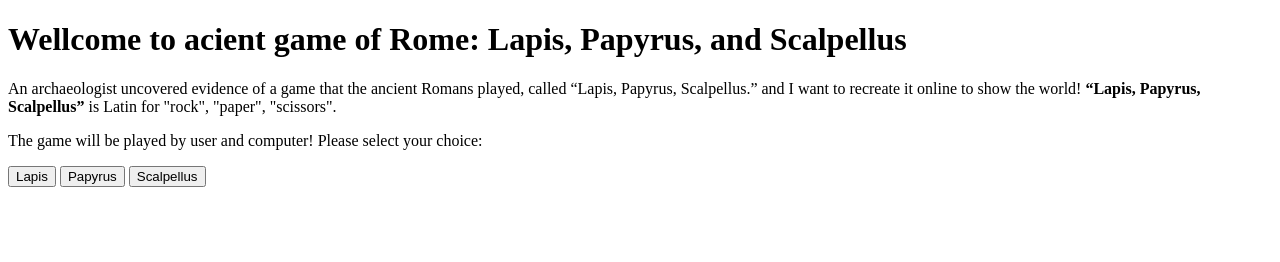
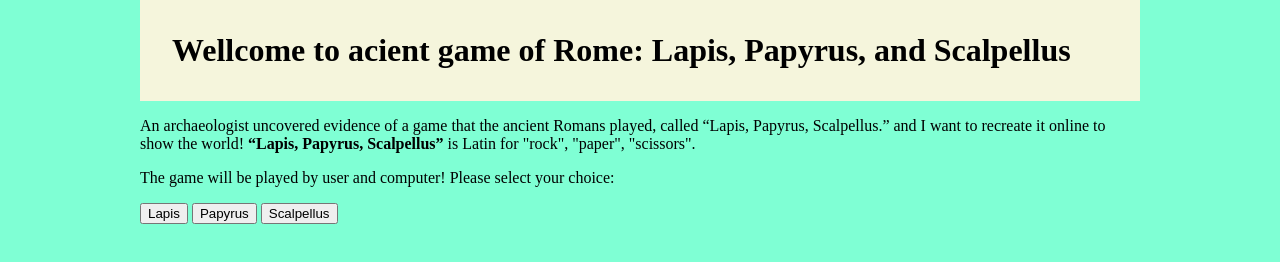
Before and after one commit to vinhnghiemcr/Lapis-Papyrus-Scalpellus, a plain HTML site: page index.html in a window 1280 px wide. Drawn offline with Linux system fonts and the light colour scheme.

Commit message:
add style to the page and update the structure of the page

```diff
--- a/index.html
+++ b/index.html
@@ -5,16 +5,22 @@
   <meta http-equiv="X-UA-Compatible" content="IE=edge">
   <meta name="viewport" content="width=device-width, initial-scale=1.0">
   <title>Lapis,Papyrus,Scapellus</title>
-  <script src="./script.js" type="text/javascript"></script>
+  <link rel="stylesheet"  href="./style.css">
 </head>
 <body>
+  <header>
   <h1>Wellcome to acient game of Rome: Lapis, Papyrus, and Scalpellus</h1>
-
-  <p>An archaeologist  uncovered evidence of a game that the ancient Romans played, called “Lapis, Papyrus, Scalpellus.” and I  want to recreate it online to show the world! <strong>“Lapis, Papyrus, Scalpellus”</strong> is Latin for "rock", "paper", "scissors".</p>
-  <p>The game will be played by user and computer! Please select your choice:</p>
+  </header>
+  <div>
+    <p>An archaeologist  uncovered evidence of a game that the ancient Romans played, called “Lapis, Papyrus, Scalpellus.” and I  want to recreate it online to show the world! <strong>“Lapis, Papyrus, Scalpellus”</strong> is Latin for "rock", "paper", "scissors".</p>
+    <p>The game will be played by user and computer! Please select your choice:</p>
+  </div>
+  <div  class="button">
   <button id="rock">Lapis</button>
   <button id="paper">Papyrus</button>
   <button id="scissor">Scalpellus</button>
+  </div>
   <div id='screen'></div>
+  <script src="./script.js" type="text/javascript"></script>
 </body>
 </html>
--- /dev/null
+++ b/style.css
@@ -0,0 +1,14 @@
+body {
+  max-width: 1000px;
+  background-color: aquamarine;
+  margin: 0 auto;
+}
+
+header {
+  background-color: beige;
+  margin: 0;
+  padding: 32px;
+}
+h1 {
+  margin: 0;
+}
```
